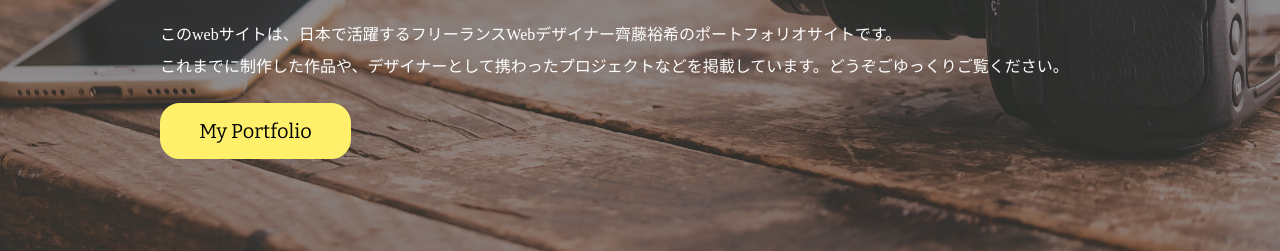
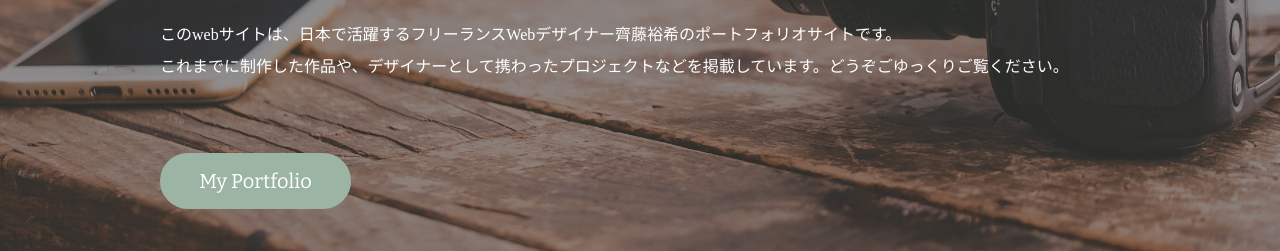
Before and after one commit to 7sprinkle/portfolio-site, a plain HTML site: page index.html in a window 1280 px wide. Shown: the part 551-802 px from the top of the page. Drawn offline with nearby package versions, Linux system fonts and the light colour scheme.

Commit message:
CSS修正

```diff
--- a/css/style.css
+++ b/css/style.css
@@ -140,28 +140,28 @@ footer small{
 
 /*ボタンの装飾*/
 .btn a{
-  background-color: #fff06c;
-  color: #000000;
+  background-color: #9cb4a4;
+  color: #ffffff;
   font-size: 20px;
   font-family: 'Bitter', serif;
   width: 185px;
   display: block;/* インライン要素をブロック要素として扱う*/
   text-align: center;
   line-height: 50px;
-  margin-top: 20px;
-  border-radius: 20px;
-  border: 3px solid #fff06c;
+  margin-top: 70px;
+  border-radius: 30px;
+  border: 3px solid #9cb4a4;
 }
 
 .btn a:hover{
   text-decoration: none;
   background-color: #ffffff;
-  color: #000000;
+  color: #9cb4a4;
 }
 /* footerの要素を左に寄せる */
 #index footer{
   width: 960px;
-  margin: 150px auto 0 auto;/* 上部に余白 */
+  margin: 100px auto 0 auto;/* 上部に余白 */
   text-align: left;
   background-color: transparent;/* footerエリアの背景色を透過 */
 }
```
